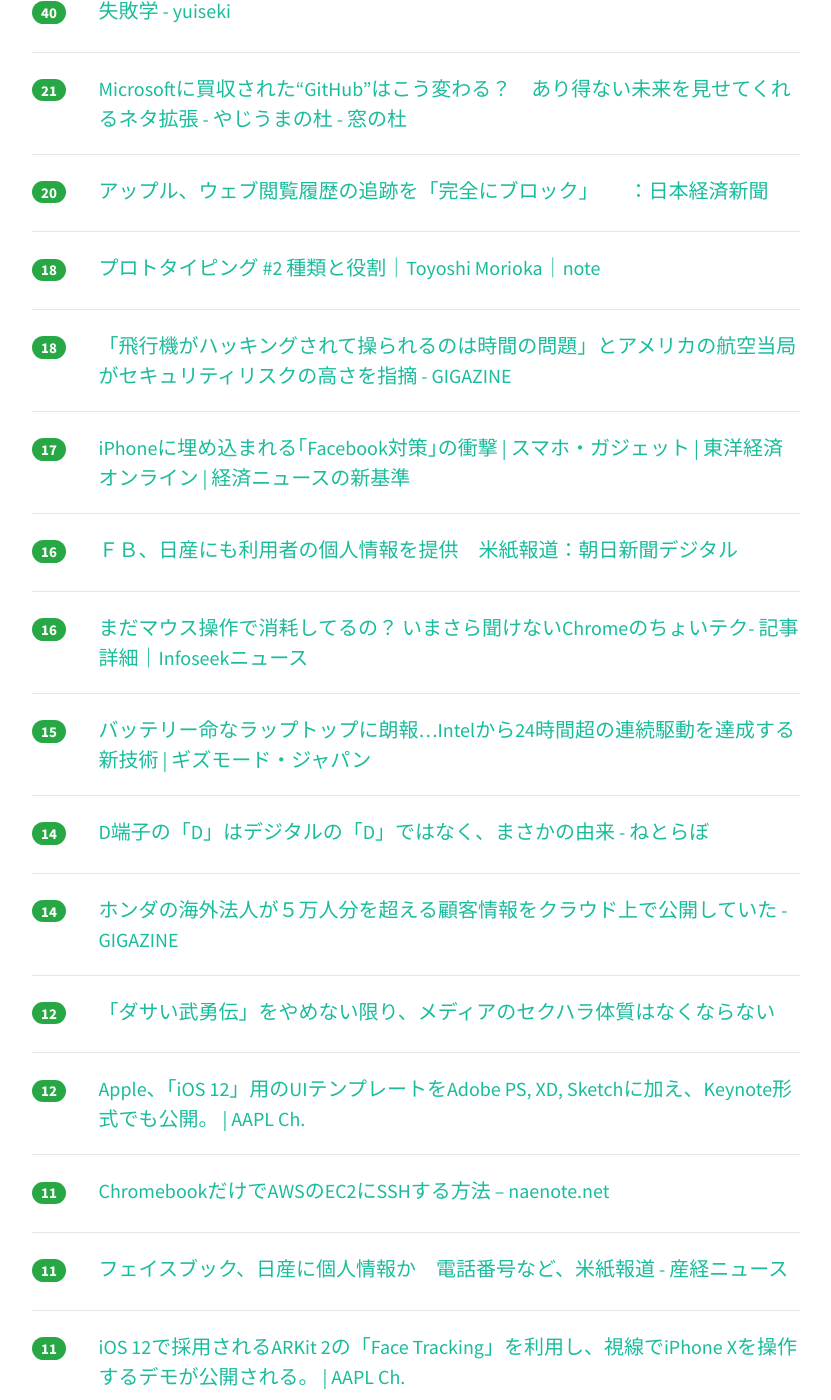
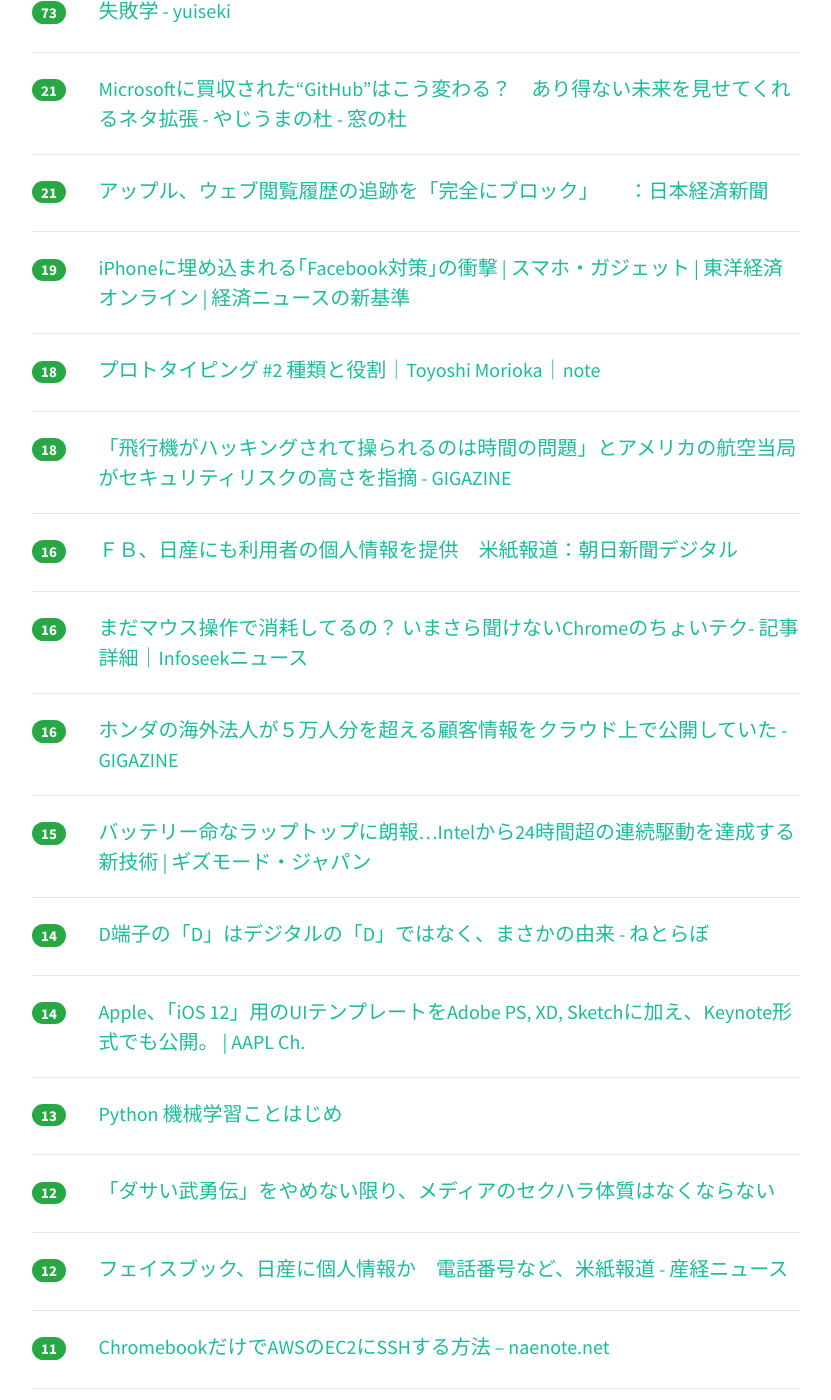
Before and after one commit to yatta47/hatena-matome-site, a Jekyll site: the page built from _posts/2018-06-10-hatena.md, in a window 1280 px wide and 1400 px high, scrolled down 399 px. Shown: the whole window, without its empty margins (224-1055 px from the left). Built offline with Jekyll 4.4.1, drawn with Linux system fonts in a browser that asks for light colours; nearby versions of some CDN libraries; some of the changed text lies outside the part shown.

Commit message:
Updated 2018-06-10

```diff
--- a/_posts/2018-06-10-hatena.md
+++ b/_posts/2018-06-10-hatena.md
@@ -1,13 +1,13 @@
 ---
 layout: post
 title:  "2018-06-10 はてぶIT"
-date:   2018-06-10 10:01:43
+date:   2018-06-10 11:01:48
 tags: [it-hotentry]
 ---
-26 件のデータあり
+32 件のデータあり
 
 <hr><div class="row">
-<div class="col-1"><span class="badge badge-pill badge-success h2">40</span></div>
+<div class="col-1"><span class="badge badge-pill badge-success h2">73</span></div>
 <div class="col-11"><a href='https://scrapbox.io/yuiseki/%E5%A4%B1%E6%95%97%E5%AD%A6' target='_blank'>失敗学 - yuiseki</a></div>
 </div>
 <hr>
@@ -17,8 +17,13 @@ tags: [it-hotentry]
 </div>
 <hr>
 <div class="row">
-<div class="col-1"><span class="badge badge-pill badge-success h2">20</span></div>
+<div class="col-1"><span class="badge badge-pill badge-success h2">21</span></div>
 <div class="col-11"><a href='https://www.nikkei.com/article/DGXMZO31368880V00C18A6000000/' target='_blank'>アップル、ウェブ閲覧履歴の追跡を「完全にブロック」　　：日本経済新聞</a></div>
+</div>
+<hr>
+<div class="row">
+<div class="col-1"><span class="badge badge-pill badge-success h2">19</span></div>
+<div class="col-11"><a href='https://toyokeizai.net/articles/-/224439' target='_blank'>iPhoneに埋め込まれる｢Facebook対策｣の衝撃 | スマホ・ガジェット | 東洋経済オンライン | 経済ニュースの新基準</a></div>
 </div>
 <hr>
 <div class="row">
@@ -32,11 +37,6 @@ tags: [it-hotentry]
 </div>
 <hr>
 <div class="row">
-<div class="col-1"><span class="badge badge-pill badge-success h2">17</span></div>
-<div class="col-11"><a href='https://toyokeizai.net/articles/-/224439' target='_blank'>iPhoneに埋め込まれる｢Facebook対策｣の衝撃 | スマホ・ガジェット | 東洋経済オンライン | 経済ニュースの新基準</a></div>
-</div>
-<hr>
-<div class="row">
 <div class="col-1"><span class="badge badge-pill badge-success h2">16</span></div>
 <div class="col-11"><a href='https://www.asahi.com/articles/ASL694RCZL69UHBI016.html' target='_blank'>ＦＢ、日産にも利用者の個人情報を提供　米紙報道：朝日新聞デジタル</a></div>
 </div>
@@ -44,6 +44,11 @@ tags: [it-hotentry]
 <div class="row">
 <div class="col-1"><span class="badge badge-pill badge-success h2">16</span></div>
 <div class="col-11"><a href='https://news.infoseek.co.jp/article/goodspress_164889/' target='_blank'>まだマウス操作で消耗してるの？ いまさら聞けないChromeのちょいテク- 記事詳細｜Infoseekニュース</a></div>
+</div>
+<hr>
+<div class="row">
+<div class="col-1"><span class="badge badge-pill badge-success h2">16</span></div>
+<div class="col-11"><a href='https://gigazine.net/news/20180609-honda-app-leaked-personal-information/' target='_blank'>ホンダの海外法人が５万人分を超える顧客情報をクラウド上で公開していた - GIGAZINE</a></div>
 </div>
 <hr>
 <div class="row">
@@ -58,7 +63,12 @@ tags: [it-hotentry]
 <hr>
 <div class="row">
 <div class="col-1"><span class="badge badge-pill badge-success h2">14</span></div>
-<div class="col-11"><a href='https://gigazine.net/news/20180609-honda-app-leaked-personal-information/' target='_blank'>ホンダの海外法人が５万人分を超える顧客情報をクラウド上で公開していた - GIGAZINE</a></div>
+<div class="col-11"><a href='https://applech2.com/archives/20180608-apple-ios-12-ui-design-resources-keynote.html' target='_blank'>Apple、「iOS 12」用のUIテンプレートをAdobe PS, XD, Sketchに加え、Keynote形式でも公開。 | AAPL Ch.</a></div>
+</div>
+<hr>
+<div class="row">
+<div class="col-1"><span class="badge badge-pill badge-success h2">13</span></div>
+<div class="col-11"><a href='http://www.youtube.com/watch?v=Y83ZCf_lpSg' target='_blank'>Python 機械学習ことはじめ</a></div>
 </div>
 <hr>
 <div class="row">
@@ -68,17 +78,12 @@ tags: [it-hotentry]
 <hr>
 <div class="row">
 <div class="col-1"><span class="badge badge-pill badge-success h2">12</span></div>
-<div class="col-11"><a href='https://applech2.com/archives/20180608-apple-ios-12-ui-design-resources-keynote.html' target='_blank'>Apple、「iOS 12」用のUIテンプレートをAdobe PS, XD, Sketchに加え、Keynote形式でも公開。 | AAPL Ch.</a></div>
+<div class="col-11"><a href='https://www.sankei.com/economy/news/180609/ecn1806090013-n1.html' target='_blank'>フェイスブック、日産に個人情報か　電話番号など、米紙報道 - 産経ニュース</a></div>
 </div>
 <hr>
 <div class="row">
 <div class="col-1"><span class="badge badge-pill badge-success h2">11</span></div>
 <div class="col-11"><a href='https://www.naenote.net/entry/chromebook-aws-ssh' target='_blank'>ChromebookだけでAWSのEC2にSSHする方法 – naenote.net</a></div>
-</div>
-<hr>
-<div class="row">
-<div class="col-1"><span class="badge badge-pill badge-success h2">11</span></div>
-<div class="col-11"><a href='https://www.sankei.com/economy/news/180609/ecn1806090013-n1.html' target='_blank'>フェイスブック、日産に個人情報か　電話番号など、米紙報道 - 産経ニュース</a></div>
 </div>
 <hr>
 <div class="row">
@@ -122,6 +127,11 @@ tags: [it-hotentry]
 </div>
 <hr>
 <div class="row">
+<div class="col-1"><span class="badge badge-pill badge-success h2">8</span></div>
+<div class="col-11"><a href='https://sennich.hatenablog.com/entry/acutual-working-hours-salary' target='_blank'>【働き方改革】給与や待遇を維持しつつ８時間の所定労働時間を７時間へ短縮できるか？に答えます - 千日のブログ 家と住宅ローンのはてな？に答える</a></div>
+</div>
+<hr>
+<div class="row">
 <div class="col-1"><span class="badge badge-pill badge-success h2">7</span></div>
 <div class="col-11"><a href='http://tommyoctopas.hatenablog.com/entry/2018/06/09/174334' target='_blank'>明日、天気が良かったらドローンで空撮してみます。 - 神戸グルメゲリラ</a></div>
 </div>
@@ -132,7 +142,27 @@ tags: [it-hotentry]
 </div>
 <hr>
 <div class="row">
+<div class="col-1"><span class="badge badge-pill badge-success h2">7</span></div>
+<div class="col-11"><a href='https://aws.amazon.com/jp/blogs/news/webinar-bb-certified-2018/' target='_blank'>[AWS Black Belt Online Seminar] AWS 認定取得に向けて 資料及び QA 公開 | Amazon Web Services ブログ</a></div>
+</div>
+<hr>
+<div class="row">
+<div class="col-1"><span class="badge badge-pill badge-success h2">7</span></div>
+<div class="col-11"><a href='http://hokoxjouhou.blog105.fc2.com/blog-entry-1191.html' target='_blank'>郵便局で郵便物をクレジットカード払いする方法～定形外郵便との価格比較 - 情報管理LOG</a></div>
+</div>
+<hr>
+<div class="row">
 <div class="col-1"><span class="badge badge-pill badge-success h2">6</span></div>
 <div class="col-11"><a href='http://dengekionline.com/elem/000/001/741/1741112/' target='_blank'>『FGO』セイバーオルタが私服姿で立体化。剣を手にした姿にも変更可能 - 電撃App</a></div>
 </div>
 <hr>
+<div class="row">
+<div class="col-1"><span class="badge badge-pill badge-success h2">6</span></div>
+<div class="col-11"><a href='https://anond.hatelabo.jp/20180610015812' target='_blank'>「当たり前」な意見をあえて世間に向かって言うことが重要</a></div>
+</div>
+<hr>
+<div class="row">
+<div class="col-1"><span class="badge badge-pill badge-success h2">4</span></div>
+<div class="col-11"><a href='https://note.mu/kinotoshiki/n/n2fe090e9b8f6' target='_blank'>【保守速報からアフィを剥がせ！！】 #ネトウヨサイト裸祭り のお知らせ｜木野寿紀｜note</a></div>
+</div>
+<hr>
```
